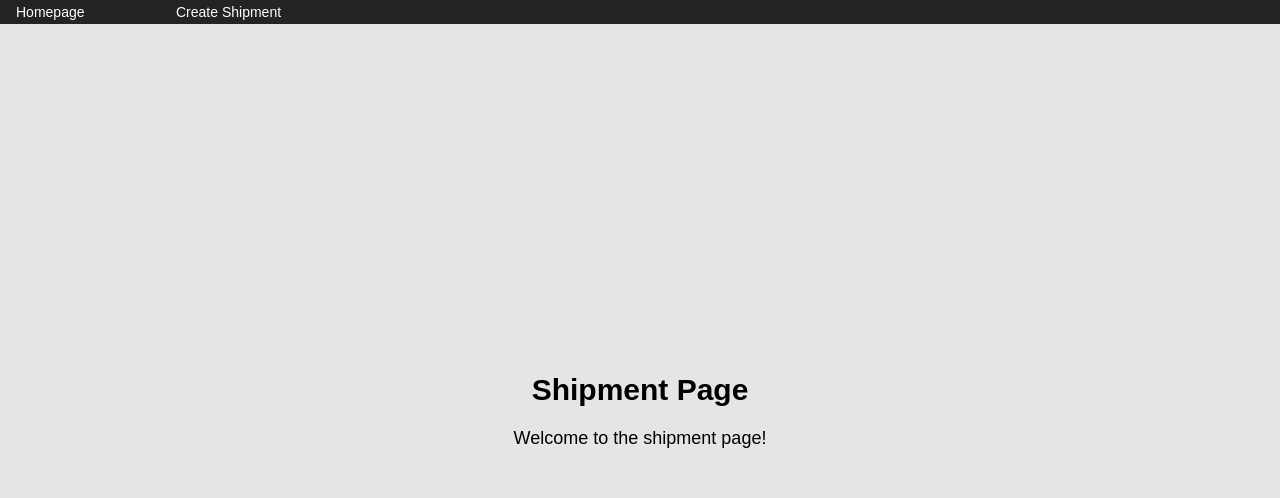
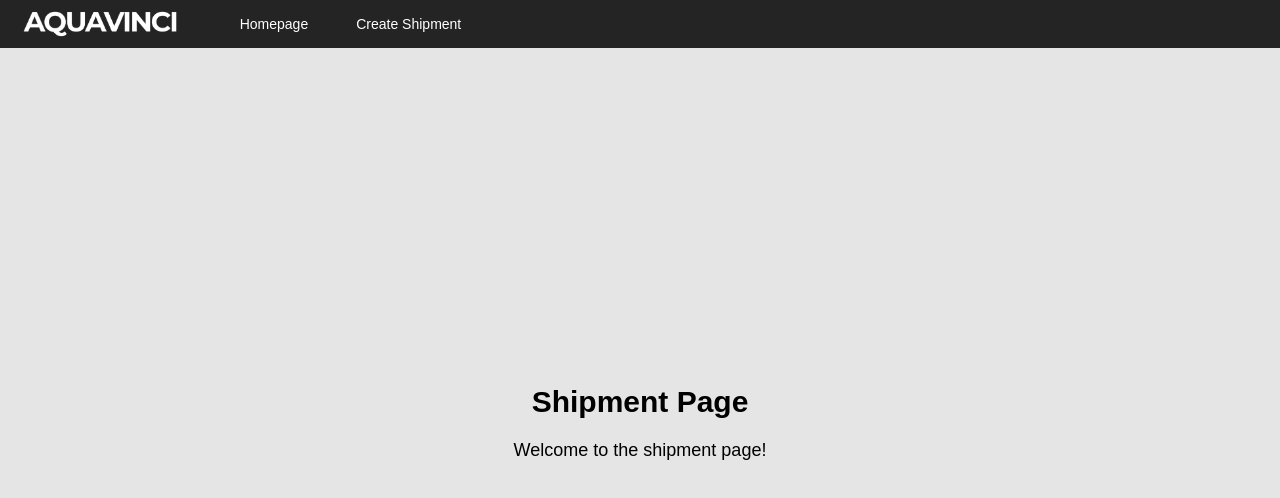
Before and after one commit to AlketKuehne/aquavinci, a Next.js app: page /shipment in a window 1280 px wide. Shown: the top 498 px of the page. Built offline with nearby package versions, Linux system fonts and the light colour scheme.

Commit message:
bar got edited 3

```diff
--- a/app/shipment/page.tsx
+++ b/app/shipment/page.tsx
@@ -1,17 +1,24 @@
 import Link from "next/link";
+import Image from "next/image";
 
 export default function ShipmentPage() {
   return (
     <div className="flex flex-col items-center min-h-screen">
 
-      {/* Dünne, durchgehende Navigationsleiste */}
-      <nav className="w-full h-6 bg-[#242424] flex">
-        <Link href="/" className="flex items-center px-4 text-sm text-white hover:bg-gray-600 w-40">
-          Homepage
-        </Link>
-        <Link href="/shipment" className="flex items-center px-4 text-sm text-white hover:bg-gray-600 w-40">
-          Create Shipment
-        </Link>
+      {/* Navigation Bar */}
+      <nav className="w-full h-12 bg-[#242424] flex items-center px-4">
+        {/* Logo (ganz links) */}
+        <Image src="/logoname.png" alt="Logo" width={100} height={40} className="h-10 w-auto" />
+
+        {/* Navigation Links */}
+        <div className="flex ml-8">
+          <Link href="/" className="flex items-center px-6 text-sm text-white hover:bg-gray-600 h-full">
+            Homepage
+          </Link>
+          <Link href="/shipment" className="flex items-center px-6 text-sm text-white hover:bg-gray-600 h-full">
+            Create Shipment
+          </Link>
+        </div>
       </nav>
 
       {/* Seiteninhalt */}
```
